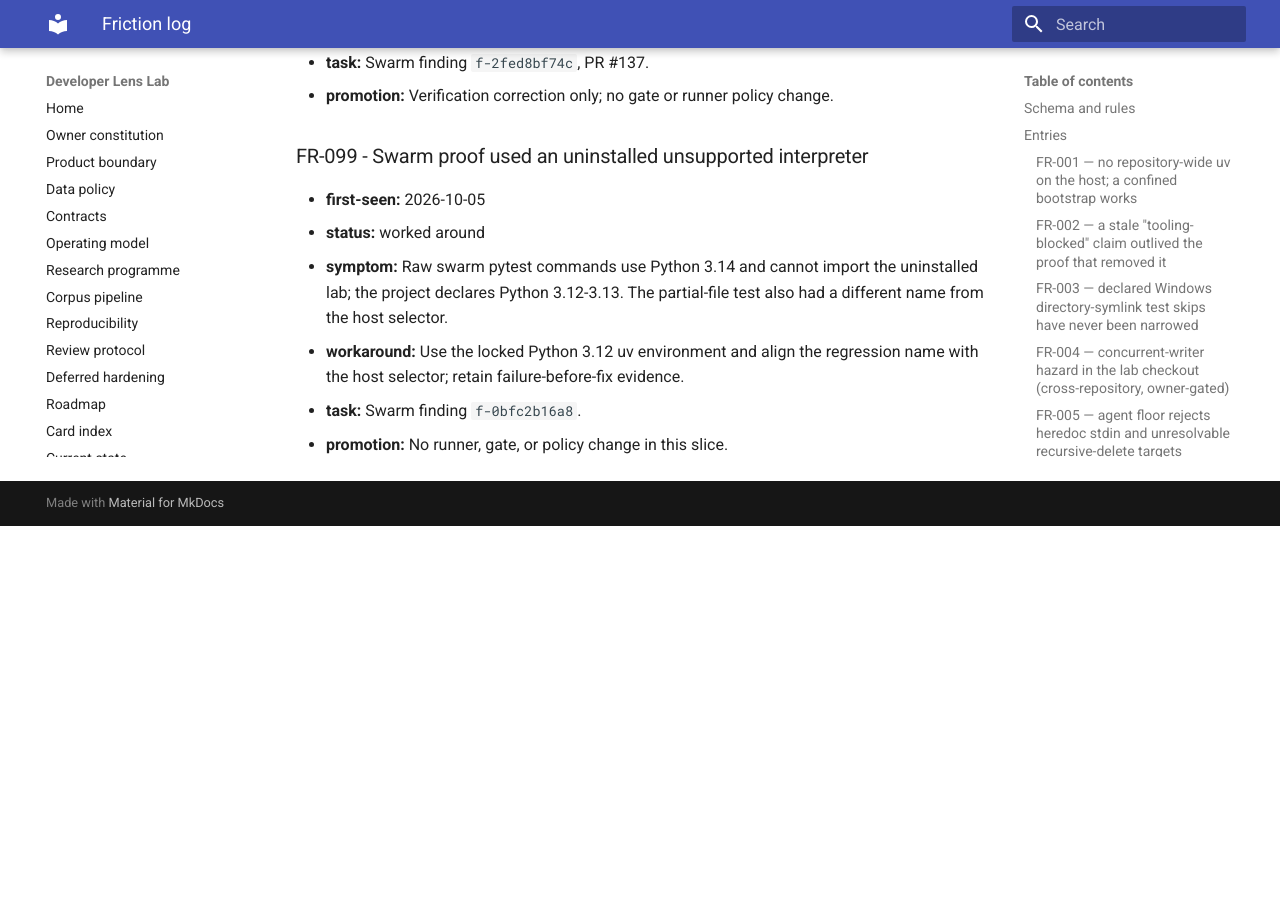
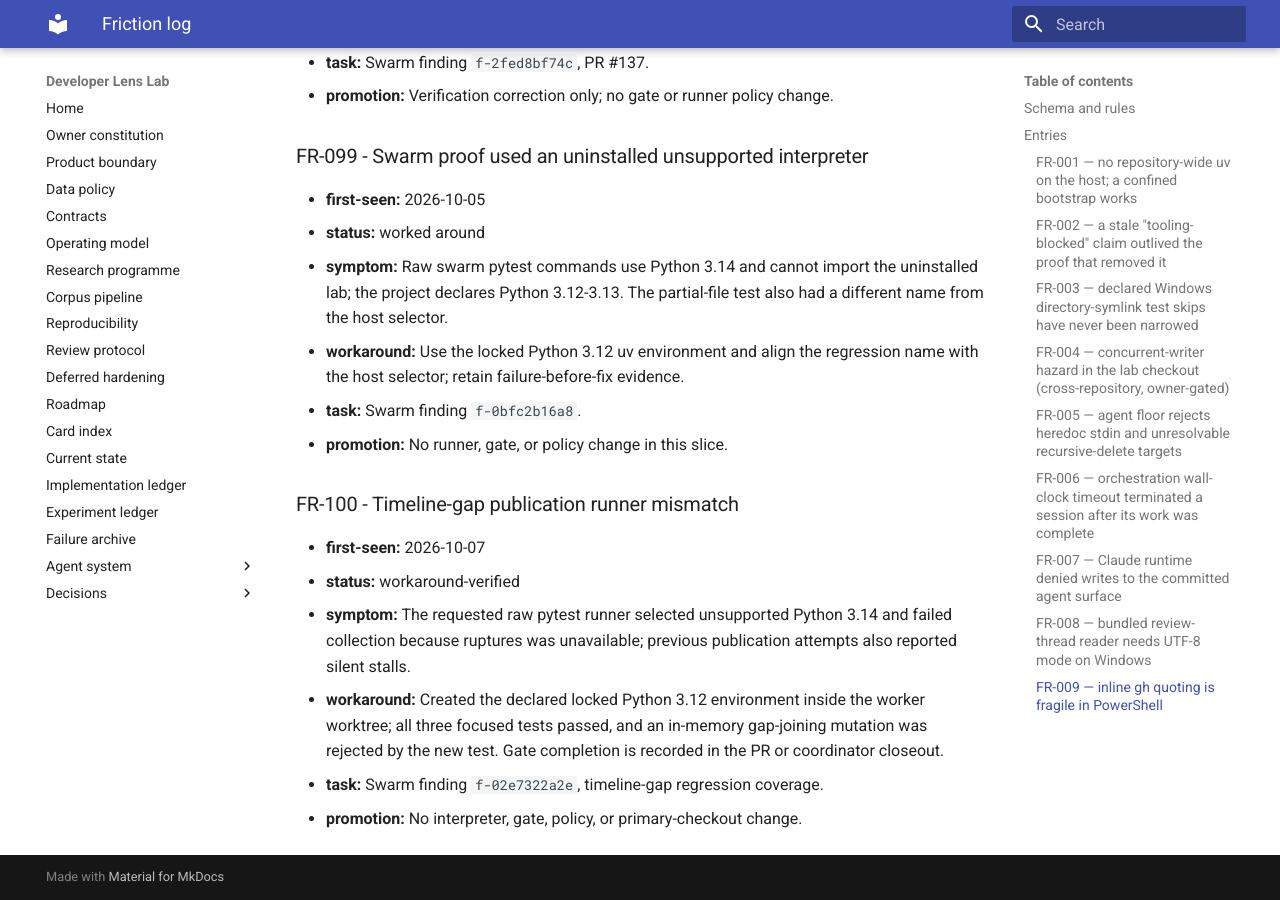
Before and after one commit to Chris0Jeky/developer-lens-lab, an MkDocs documentation site: the page built from docs/agent-system/FRICTION_LOG.md, in a window 1280 px wide and 900 px high, scrolled down 80920 px. Built offline with MkDocs 1.6.1 and Material for MkDocs 9.7.7, drawn with Linux system fonts in a browser that asks for light colours; before the commit the page ends 81446 px from its top, so only the background shows below that.

Commit message:
Record timeline-gap proof and runner workaround

```diff
--- a/docs/agent-system/FRICTION_LOG.md
+++ b/docs/agent-system/FRICTION_LOG.md
@@ -2840,3 +2840,12 @@ retry, content inspection, or deletion was attempted.
 - **workaround:** Use the locked Python 3.12 uv environment and align the regression name with the host selector; retain failure-before-fix evidence.
 - **task:** Swarm finding `f-0bfc2b16a8`.
 - **promotion:** No runner, gate, or policy change in this slice.
+
+### FR-100 - Timeline-gap publication runner mismatch
+
+- **first-seen:** 2026-10-07
+- **status:** workaround-verified
+- **symptom:** The requested raw pytest runner selected unsupported Python 3.14 and failed collection because ruptures was unavailable; previous publication attempts also reported silent stalls.
+- **workaround:** Created the declared locked Python 3.12 environment inside the worker worktree; all three focused tests passed, and an in-memory gap-joining mutation was rejected by the new test. Gate completion is recorded in the PR or coordinator closeout.
+- **task:** Swarm finding `f-02e7322a2e`, timeline-gap regression coverage.
+- **promotion:** No interpreter, gate, policy, or primary-checkout change.
```
Also changed, not shown: docs/IMPLEMENTATION_LEDGER.md (+7 -0 lines).
